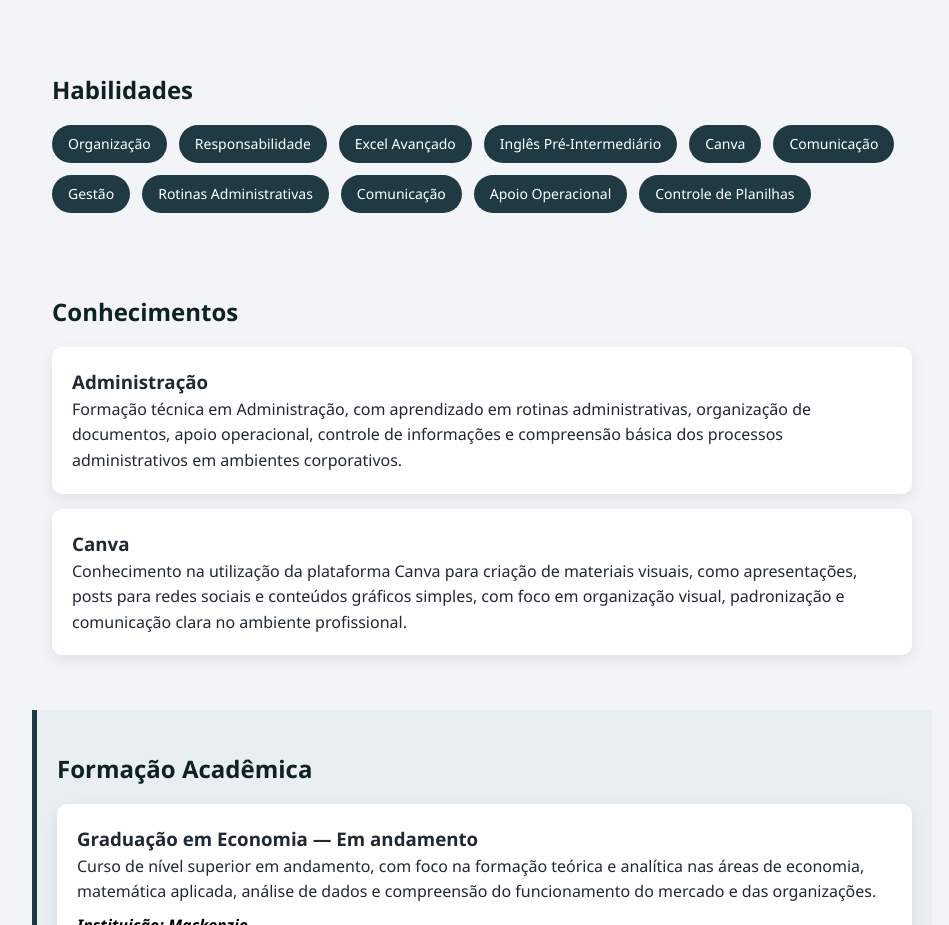
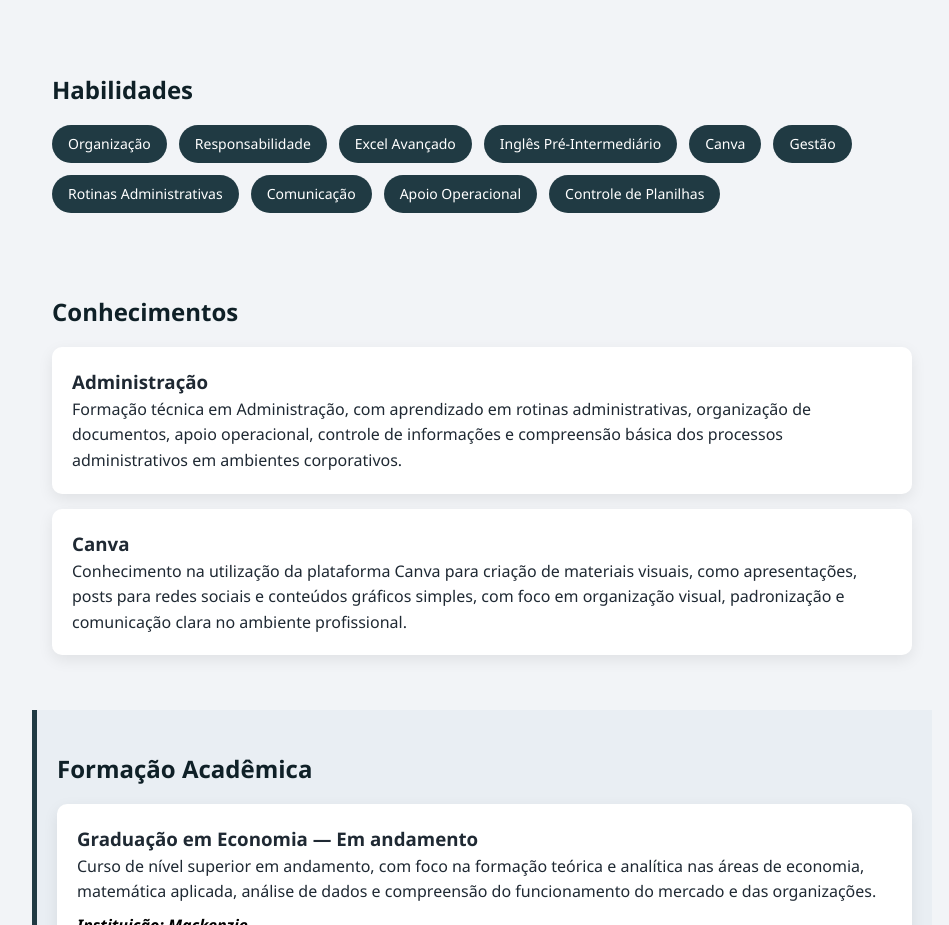
Before and after one commit to MatheusOtho/portif-liomatheusotho, a plain HTML site: page index.html in a window 1280 px wide. Shown: the part 800-1725 px from the top of the page, without its empty margins (158-1107 px from the left). Drawn offline with Linux system fonts and the light colour scheme; files whose address does not match are found by name.

Commit message:
Update index.html

```diff
--- a/index.html
+++ b/index.html
@@ -40,7 +40,6 @@
       <span>Excel Avançado</span>
       <span>Inglês Pré-Intermediário</span>
       <span>Canva</span>
-      <span>Comunicação</span>
       <span>Gestão</span>
       <span>Rotinas Administrativas</span>
       <span>Comunicação</span>
```
